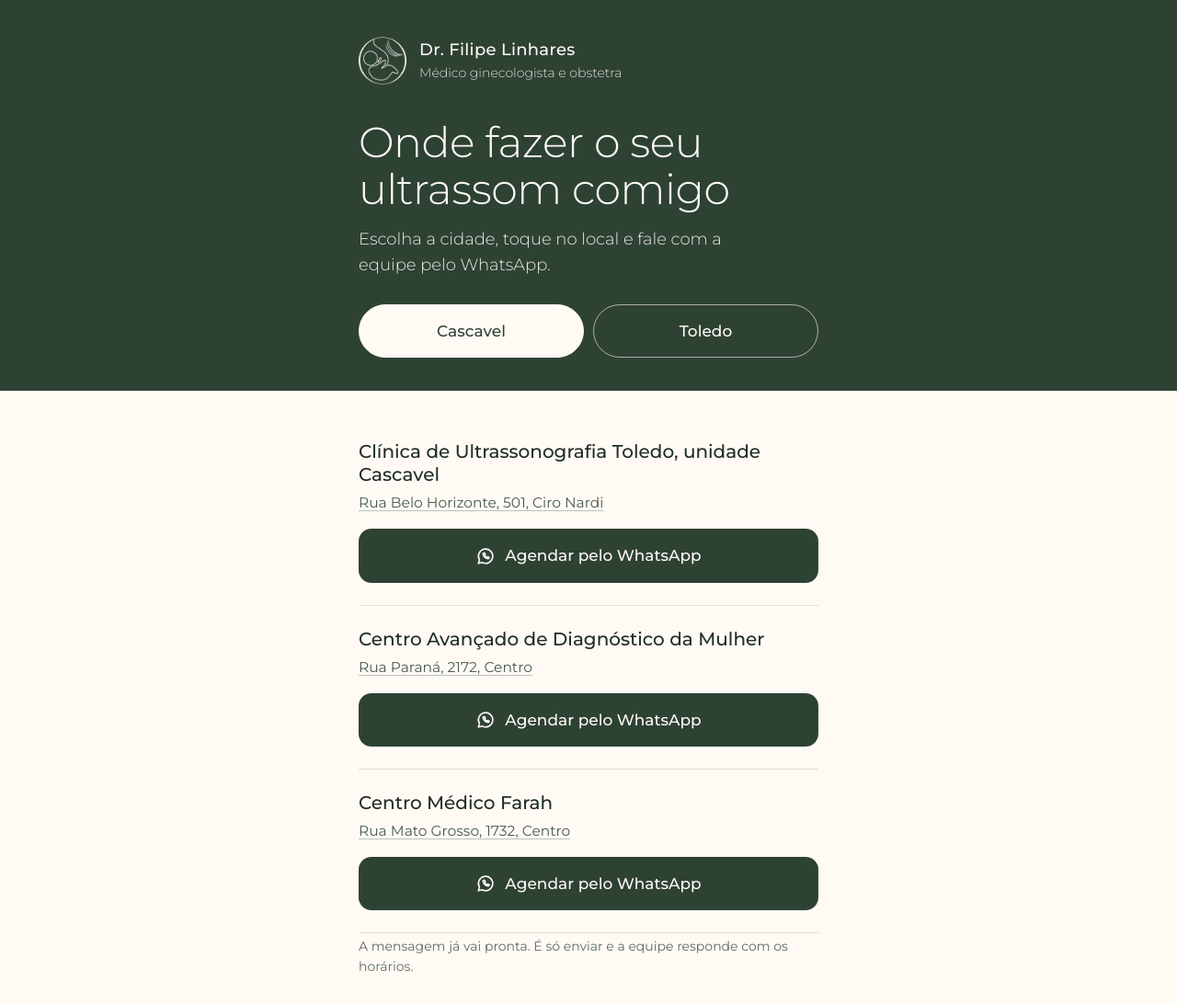
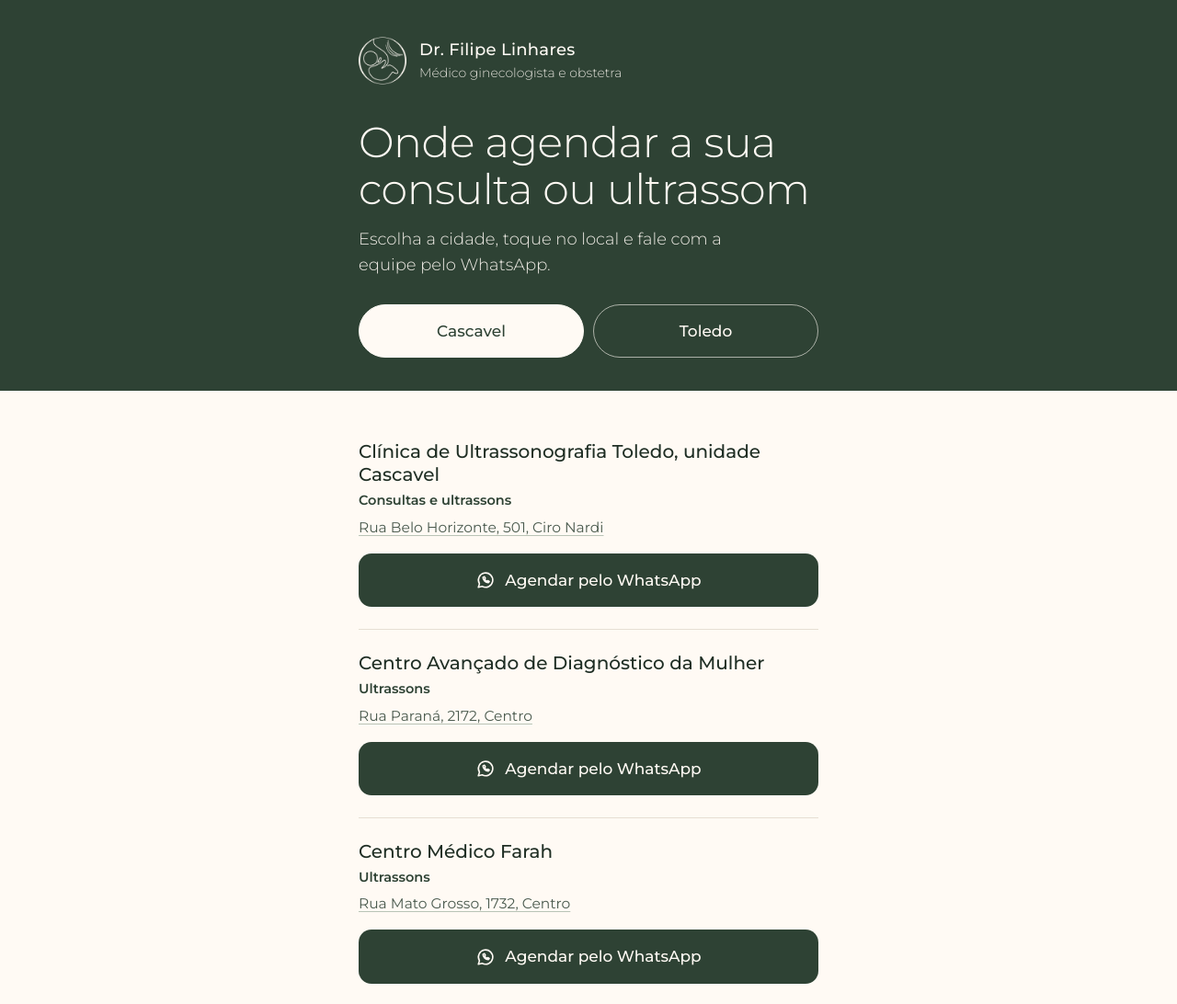
Before and after one commit to linharessolucoesdigitais-sys/drfilipelinhares, a plain HTML site: page index.html in a window 1280 px wide. Shown: the top 1092 px of the page at 92% size. Drawn offline with Linux system fonts and the light colour scheme.

Commit message:
Consultas nas duas unidades da Clinica Toledo

```diff
--- a/index.html
+++ b/index.html
@@ -12,7 +12,7 @@
 <meta property="og:locale" content="pt_BR">
 <meta property="og:url" content="https://linharessolucoesdigitais-sys.github.io/drfilipelinhares/">
 <meta property="og:title" content="Dr. Filipe Linhares | Ginecologista e obstetra em Cascavel e Toledo">
-<meta property="og:description" content="Escolha o local e agende o seu ultrassom pelo WhatsApp.">
+<meta property="og:description" content="Escolha o local e agende a sua consulta ou ultrassom pelo WhatsApp.">
 <meta property="og:image" content="https://linharessolucoesdigitais-sys.github.io/drfilipelinhares/icone-verde.png">
 <script type="application/ld+json">
 {
@@ -81,6 +81,7 @@
   .local{padding:24px 0;border-bottom:1px solid #e6dfd3}
   .local:last-child{border-bottom:0}
   .local h2{font-size:20px;font-weight:500;line-height:1.25}
+  .local .faz{margin-top:4px;font-size:14.5px;font-weight:600;color:var(--verde)}
   .local .end{margin-top:6px;font-size:15.5px;color:#4a5a4e}
   .local .end a{text-underline-offset:3px;text-decoration-color:#b9c4b6}
   .zap{margin-top:16px;display:flex;align-items:center;justify-content:center;gap:10px;width:100%;
@@ -149,7 +150,7 @@
       <img src="icone-creme.png" alt="">
       <div><b>Dr. Filipe Linhares</b><span>Médico ginecologista e obstetra</span></div>
     </div>
-    <h1>Onde fazer o seu ultrassom comigo</h1>
+    <h1>Onde agendar a sua consulta ou ultrassom</h1>
     <p>Escolha a cidade, toque no local e fale com a equipe pelo WhatsApp.</p>
     <div class="cidades" role="group" aria-label="Cidade">
       <button type="button" data-cidade="cascavel" aria-pressed="true">Cascavel</button>
@@ -200,7 +201,7 @@
       <p>Sou médico formado pela Universidade Estadual de Ponta Grossa (UEPG), em 2019, e fiz residência médica em Ginecologia e Obstetrícia no Hospital Universitário do Oeste do Paraná, ligado à Unioeste, concluída em 2023.</p>
       <p>Hoje atendo em Cascavel e Toledo:</p>
       <ul class="servicos">
-        <li>Consultas de ginecologia e obstetrícia</li>
+        <li>Consultas de ginecologia e obstetrícia, nas duas unidades da Clínica de Ultrassonografia Toledo</li>
         <li>Ultrassons da gestação, do primeiro exame ao fim do pré-natal: translucência nucal, morfológicos e Doppler</li>
         <li>Ultrassom ginecológico</li>
         <li>Ultrassom de mamas</li>
@@ -219,12 +220,13 @@
 </footer>
 
 <script>
-const MSG = encodeURIComponent("Olá! Vi o Dr. Filipe Linhares no Instagram e gostaria de agendar um ultrassom.");
+const MSG_USG = encodeURIComponent("Olá! Vi o Dr. Filipe Linhares no Instagram e gostaria de agendar um ultrassom.");
+const MSG_TUDO = encodeURIComponent("Olá! Vi o Dr. Filipe Linhares no Instagram e gostaria de agendar uma consulta ou ultrassom.");
 const LOCAIS = [
-  {cidade:"cascavel", nome:"Clínica de Ultrassonografia Toledo, unidade Cascavel", end:"Rua Belo Horizonte, 501, Ciro Nardi", zap:"5545991479449"},
+  {cidade:"cascavel", nome:"Clínica de Ultrassonografia Toledo, unidade Cascavel", end:"Rua Belo Horizonte, 501, Ciro Nardi", zap:"5545991479449", consulta:true},
   {cidade:"cascavel", nome:"Centro Avançado de Diagnóstico da Mulher", end:"Rua Paraná, 2172, Centro", zap:"5545999813324"},
   {cidade:"cascavel", nome:"Centro Médico Farah", end:"Rua Mato Grosso, 1732, Centro", zap:"5545999931615"},
-  {cidade:"toledo", nome:"Clínica de Ultrassonografia Toledo", end:"Rua Independência, 1839, sala 1, Edifício Lamartine, Centro", zap:"5545991438965"}
+  {cidade:"toledo", nome:"Clínica de Ultrassonografia Toledo", end:"Rua Independência, 1839, sala 1, Edifício Lamartine, Centro", zap:"5545991438965", consulta:true}
 ];
 const ZAP_SVG = '<svg viewBox="0 0 24 24" fill="none" stroke="currentColor" stroke-width="1.7" stroke-linecap="round" stroke-linejoin="round" aria-hidden="true"><path d="M3.5 20.5l1.3-4.2A8.5 8.5 0 1 1 8 19.4z"/><path d="M9 8.6c0 3.3 2.9 6.3 6.3 6.4l1.2-1.4-1.9-1-1 .8c-1-.4-2.2-1.6-2.6-2.6l.8-1-1-1.9z"/></svg>';
 const lista = document.getElementById("lista");
@@ -232,8 +234,9 @@ lista.innerHTML = LOCAIS.map(l => {
   const mapa = "https://www.google.com/maps/search/?api=1&query=" + encodeURIComponent(l.end + ", " + (l.cidade === "toledo" ? "Toledo" : "Cascavel") + " - PR");
   return `<article class="local" data-cidade="${l.cidade}">
     <h2>${l.nome}</h2>
+    <p class="faz">${l.consulta ? "Consultas e ultrassons" : "Ultrassons"}</p>
     <p class="end"><a href="${mapa}" target="_blank" rel="noopener">${l.end}</a></p>
-    <a class="zap" href="https://wa.me/${l.zap}?text=${MSG}" target="_blank" rel="noopener">${ZAP_SVG}Agendar pelo WhatsApp</a>
+    <a class="zap" href="https://wa.me/${l.zap}?text=${l.consulta ? MSG_TUDO : MSG_USG}" target="_blank" rel="noopener">${ZAP_SVG}Agendar pelo WhatsApp</a>
   </article>`;
 }).join("");
 
```
